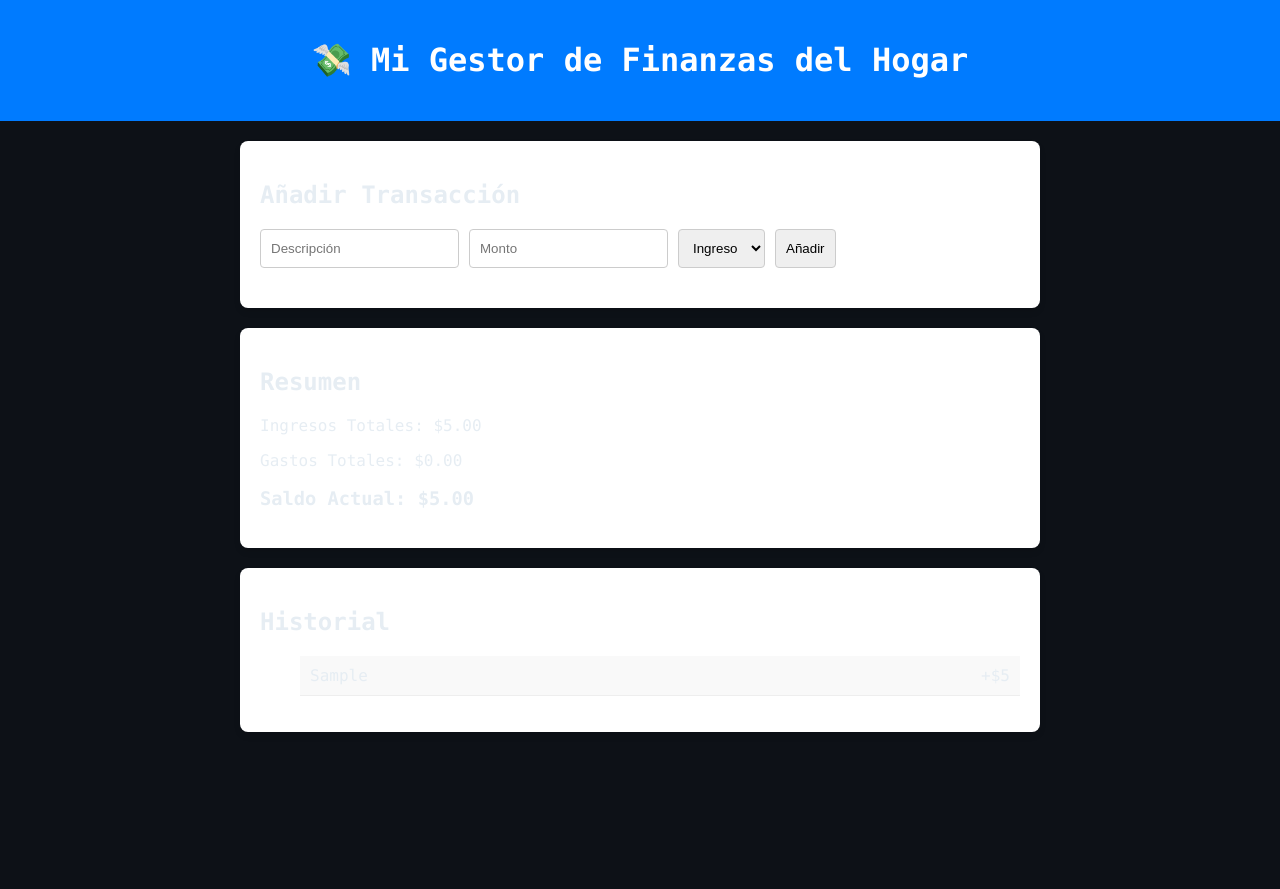
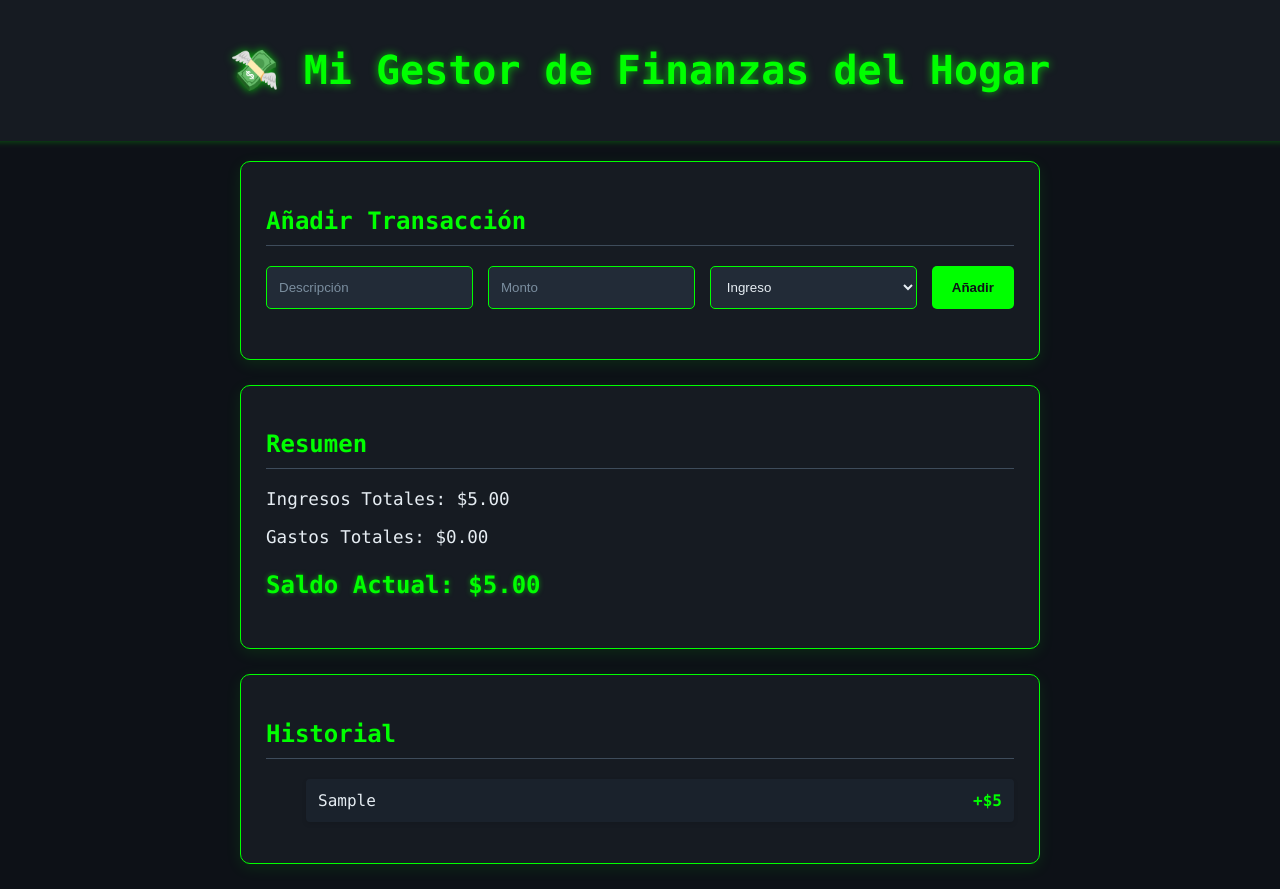
Before and after one commit to ileites/FinanzasHogar, a plain HTML site: page index.html in a window 1280 px wide. Both pictures are taken after typing "Sample", "5" into the empty fields and a click on the button "Añadir". Before the commit the page ends 800 px from the top, so only its background shows below. Drawn offline with Linux system fonts and the light colour scheme.

Commit message:
Update style.css

```diff
--- a/style.css
+++ b/style.css
@@ -11,11 +11,17 @@ body {
 }
 
 header {
-    background-color: #007bff;
-    color: white;
+    background-color: #161b22; /* Un tono un poco más claro que el body */
+    color: #00ff00; /* Título en verde neón */
     padding: 20px;
     width: 100%;
     text-align: center;
+    box-shadow: 0 2px 5px rgba(0, 255, 0, 0.2); /* Sombra con el color de acento */
+}
+
+header h1 {
+    font-size: 2.5em; /* Título más grande */
+    text-shadow: 0 0 8px rgba(0, 255, 0, 0.7); /* Efecto neón en el título */
 }
 
 main {
@@ -25,31 +31,98 @@ main {
 }
 
 section {
-    background-color: white;
-    padding: 20px;
-    border-radius: 8px;
-    box-shadow: 0 4px 6px rgba(0, 0, 0, 0.1);
+    background-color: #161b22; /* Fondo de las tarjetas, más oscuro */
+    padding: 25px; /* Un poco más de padding */
+    border-radius: 10px; /* Bordes más redondeados */
+    box-shadow: 0 4px 15px rgba(0, 255, 0, 0.1); /* Sombra sutil con el color neón */
+    margin-bottom: 25px; /* Más espacio entre secciones */
+    border: 1px solid #00ff00; /* Borde verde neón */
+}
+
+section h2 {
+    color: #00ff00; /* Títulos de sección en verde neón */
     margin-bottom: 20px;
+    border-bottom: 1px solid #3e4c5b; /* Separador sutil */
+    padding-bottom: 10px;
 }
 
 #formulario-transaccion {
     display: flex;
-    gap: 10px;
-    margin-bottom: 20px;
+    flex-wrap: wrap; /* Permite que los elementos se envuelvan en pantallas pequeñas */
+    gap: 15px; /* Más espacio entre los elementos */
+    margin-bottom: 25px;
 }
 
 #formulario-transaccion input,
-#formulario-transaccion select,
+#formulario-transaccion select {
+    background-color: #222b37; /* Fondo de los campos de entrada */
+    color: #e6edf3; /* Texto en los campos */
+    padding: 12px;
+    border: 1px solid #00ff00; /* Borde verde neón */
+    border-radius: 5px;
+    flex: 1; /* Para que ocupen el espacio disponible */
+    min-width: 150px; /* Ancho mínimo para que no se hagan demasiado pequeños */
+}
+
+#formulario-transaccion input::placeholder {
+    color: #7b8e9f; /* Color del placeholder */
+}
+
 #formulario-transaccion button {
-    padding: 10px;
-    border: 1px solid #ccc;
-    border-radius: 4px;
+    background-color: #00ff00; /* Botón en verde neón */
+    color: #0d1117; /* Texto del botón oscuro */
+    padding: 12px 20px;
+    border: none;
+    border-radius: 5px;
+    cursor: pointer;
+    transition: background-color 0.3s ease, transform 0.2s ease;
+    font-weight: bold;
+    flex-grow: 0; /* No permitir que crezca si no es necesario */
+    flex-shrink: 0; /* No permitir que se encoja */
+}
+
+#formulario-transaccion button:hover {
+    background-color: #00cc00; /* Un verde un poco más oscuro al pasar el ratón */
+    transform: translateY(-2px); /* Efecto sutil al pasar el ratón */
+}
+
+#resumen p {
+    margin-bottom: 10px;
+    font-size: 1.1em;
+}
+
+#resumen h3 {
+    font-size: 1.5em;
+    color: #00ff00; /* Saldo en verde neón */
+    text-shadow: 0 0 5px rgba(0, 255, 0, 0.5);
 }
 
 #lista li {
-    background-color: #f9f9f9;
-    padding: 10px;
-    border-bottom: 1px solid #eee;
+    background-color: #1a222c; /* Fondo de cada elemento de la lista */
+    padding: 12px;
+    border-bottom: 1px solid #3e4c5b; /* Separador sutil */
     display: flex;
     justify-content: space-between;
+    align-items: center;
+    margin-bottom: 8px;
+    border-radius: 4px;
+    box-shadow: 0 2px 5px rgba(0, 0, 0, 0.1);
 }
+
+#lista li:last-child {
+    border-bottom: none; /* Eliminar el borde del último elemento */
+}
+
+#lista li span {
+    font-family: 'Consolas', 'Monaco', monospace;
+}
+
+.ingreso {
+    color: #00ff00; /* Texto de ingreso en verde neón */
+    font-weight: bold;
+}
+
+.gasto {
+    color: #e74c3c; /* Texto de gasto en rojo */
+    font-weight: bold;
+}
```
